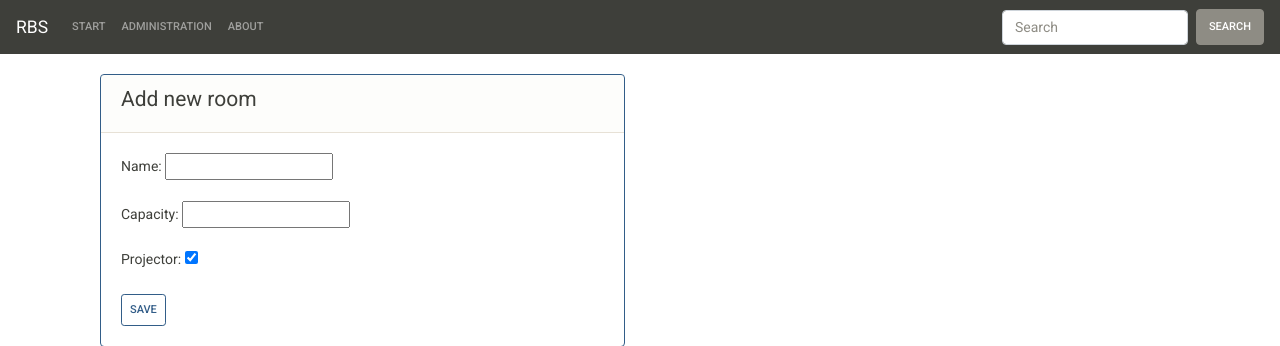
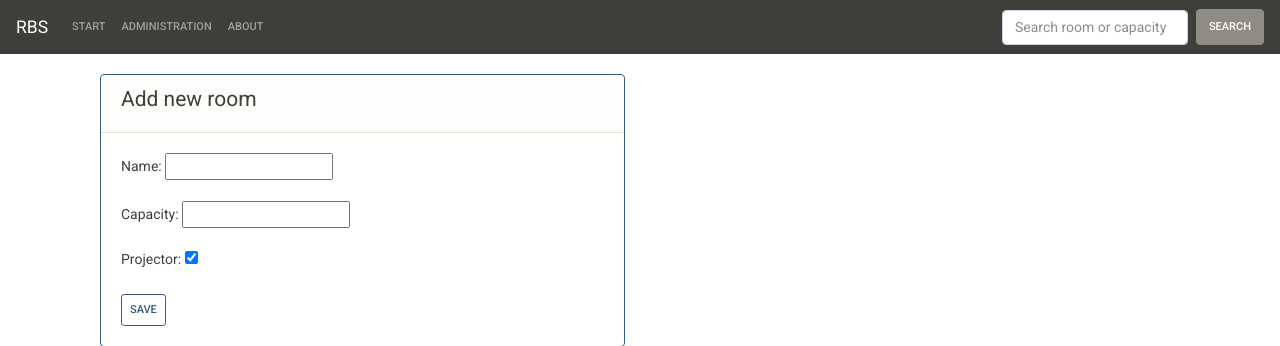
Before and after one commit to marcin-ciesielski/RBS, a Django app: page /room/new/ in a window 1280 px wide. Shown: the top 346 px of the page. Run offline with Django 3.2, Linux system fonts and the light colour scheme; some libraries are stand-ins or nearby versions.

Commit message:
Add status funkcionality

```diff
--- a/main/templates/main/search_form.html
+++ b/main/templates/main/search_form.html
@@ -1,4 +1,4 @@
 <form method="GET" action="{% url "room-search" %}" class="form-inline my-2 my-lg-0">
-    <input class="form-control mr-sm-2" type="text" name='q' placeholder="Search">
+    <input class="form-control mr-sm-2" type="text" name='q' placeholder="Search room or capacity">
     <button class="btn btn-secondary my-2 my-sm-0" type="submit">Search</button>
 </form>
--- a/main/views.py
+++ b/main/views.py
@@ -18,44 +18,14 @@ class MyRoomListView(View):
     def get(self, request):
         room_list = Room.objects.all().order_by('-capacity')
         available = ''
-        today = (date.today(),)
         today_str = date.today().strftime("%Y-%m-%d")
         for room in room_list:
-            if today in room.booking_set.filter(date__gte=date.today()).values_list('date'):
+            if (date.today(),) in room.booking_set.filter(date__gte=date.today()).values_list('date'):
                 available = 'Booked'
             else:
                 available = 'Free'
             room.available = available
         return render(request, self.template_name, locals())
-
-
-
-# class RoomListView(ListView):
-#     template_name = 'main/room_list.html'
-#     queryset = Room.objects.all()
-
-
-
-#     def get_queryset(self):
-#         # context = {
-#         #     'room_list': self.queryset,
-#         #     '123': self.date
-#         #     }
-#         return self.queryset
-
-#     def get(self, request, *args, **kwargs):
-#         date = datetime.datetime.now().date()
-#         context = { 'room_date': date,
-#                     'room_list': self.get_queryset()}
-#         return render(request, self.template_name, context)
-
-
-#     # def get(self, request, *args, **kwargs):
-#     #     context = {
-#     #         'room_list': self.get_queryset(),
-#     #         'date': self.date,
-#     #     }
-#     #     return render(request, self.template_name, context)
 
 
 class RoomDetailView(DetailView):
```
